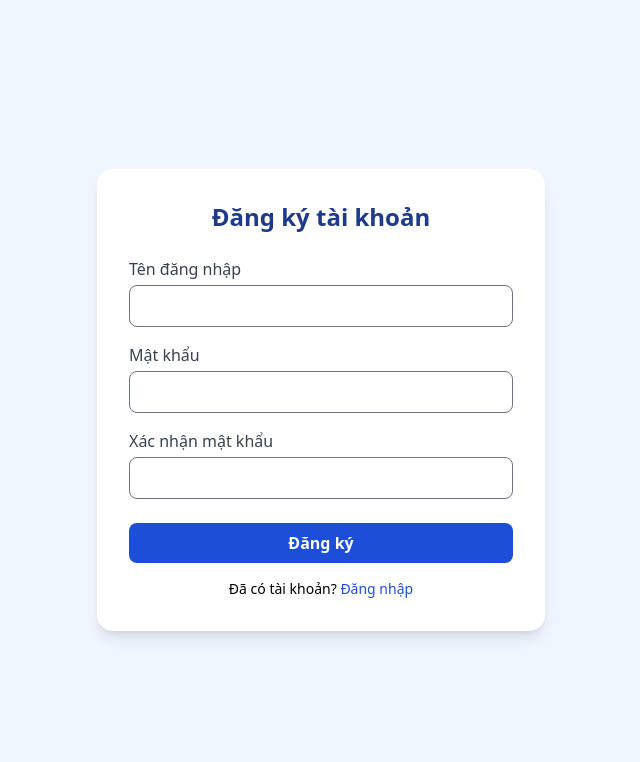
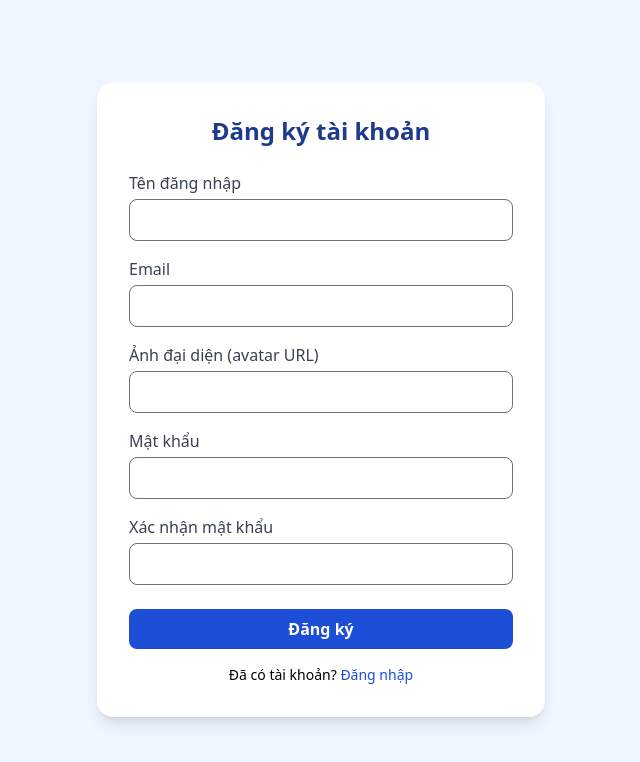
Before and after one commit to HuaThinhHung/React_js_room, a React (Vite) app: page /register in a window 1280 px wide. Shown: the top 762 px of the page, without its empty margins (319-959 px from the left). Built offline with nearby package versions, Linux system fonts and the light colour scheme.

Commit message:
Hung fix login

```diff
--- a/src/pages/Register.jsx
+++ b/src/pages/Register.jsx
@@ -1,18 +1,27 @@
 import React, { useState } from "react";
+import { createUser } from "../utils/api";
 
 export default function Register() {
   const [username, setUsername] = useState("");
+  const [email, setEmail] = useState("");
+  const [avatar, setAvatar] = useState("");
   const [password, setPassword] = useState("");
   const [confirm, setConfirm] = useState("");
 
-  const handleSubmit = (e) => {
+  const handleSubmit = async (e) => {
     e.preventDefault();
     if (password !== confirm) {
       alert("Mật khẩu xác nhận không khớp!");
       return;
     }
-    // TODO: Gọi API đăng ký
-    alert("Đăng ký thành công (demo)");
+    try {
+      await createUser({ name: username, email, avatar, password });
+      alert("Đăng ký thành công!");
+      // Có thể chuyển hướng sang trang đăng nhập nếu muốn
+      // window.location.href = "/login";
+    } catch (error) {
+      alert("Đăng ký thất bại! Vui lòng thử lại.");
+    }
   };
 
   return (
@@ -33,6 +42,28 @@ export default function Register() {
             className="w-full px-4 py-2 border rounded-lg focus:outline-none focus:ring-2 focus:ring-blue-400"
             value={username}
             onChange={(e) => setUsername(e.target.value)}
+            required
+          />
+        </div>
+        <div className="mb-4">
+          <label className="block mb-1 font-medium text-gray-700">Email</label>
+          <input
+            type="email"
+            className="w-full px-4 py-2 border rounded-lg focus:outline-none focus:ring-2 focus:ring-blue-400"
+            value={email}
+            onChange={(e) => setEmail(e.target.value)}
+            required
+          />
+        </div>
+        <div className="mb-4">
+          <label className="block mb-1 font-medium text-gray-700">
+            Ảnh đại diện (avatar URL)
+          </label>
+          <input
+            type="text"
+            className="w-full px-4 py-2 border rounded-lg focus:outline-none focus:ring-2 focus:ring-blue-400"
+            value={avatar}
+            onChange={(e) => setAvatar(e.target.value)}
             required
           />
         </div>
```
